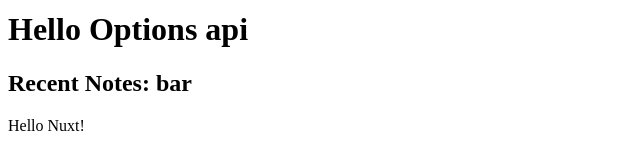
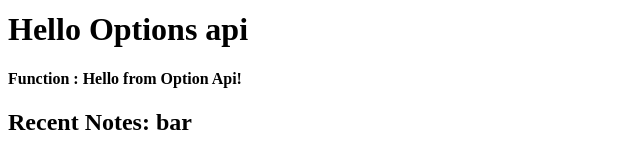
Before and after one commit to ihsansm/belajar-nuxt-1, a Nuxt app: page / in a window 1280 px wide. Shown: the part 170-319 px from the top of the page, without its empty margins (0-640 px from the left). Built offline with nearby package versions, Linux system fonts and the light colour scheme; no server answers.

Commit message:
feat: finalize OptionsApi component with additional HTML tags and mounted hook

```diff
--- a/components/OptionsApi.vue
+++ b/components/OptionsApi.vue
@@ -1,6 +1,7 @@
 <template>
     <div>
         <h1>{{ title }}</h1>
+        <h4>Function : {{ hello() }}</h4>
     </div>
 </template>
 
--- a/components/compositionapi.vue
+++ b/components/compositionapi.vue
@@ -1,14 +1,17 @@
 <template>
     <div>
         <h1>{{ title }}</h1>
+        <h4>Function : {{ hello() }}</h4>
+
     </div>
 </template>
 
 <script setup>
 const title=ref('Composition Api')
 const hello=()=>{
-    console.log('Hello from Composition Api')
+    return 'Hello from Composition Api'
 }
+onMounted(()=> title.value='Hello Composition Api')
 </script>
 
 <style>
```
